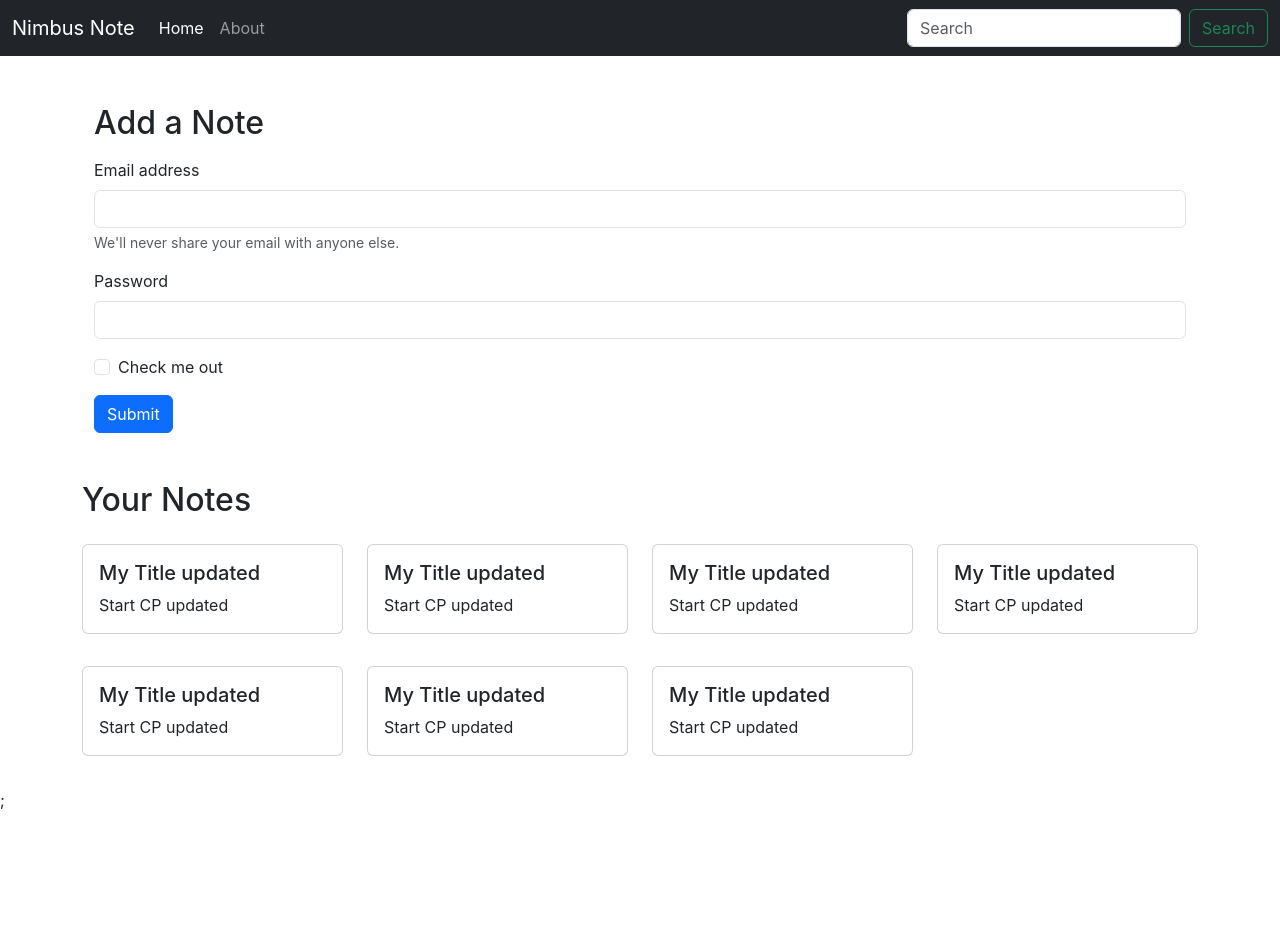
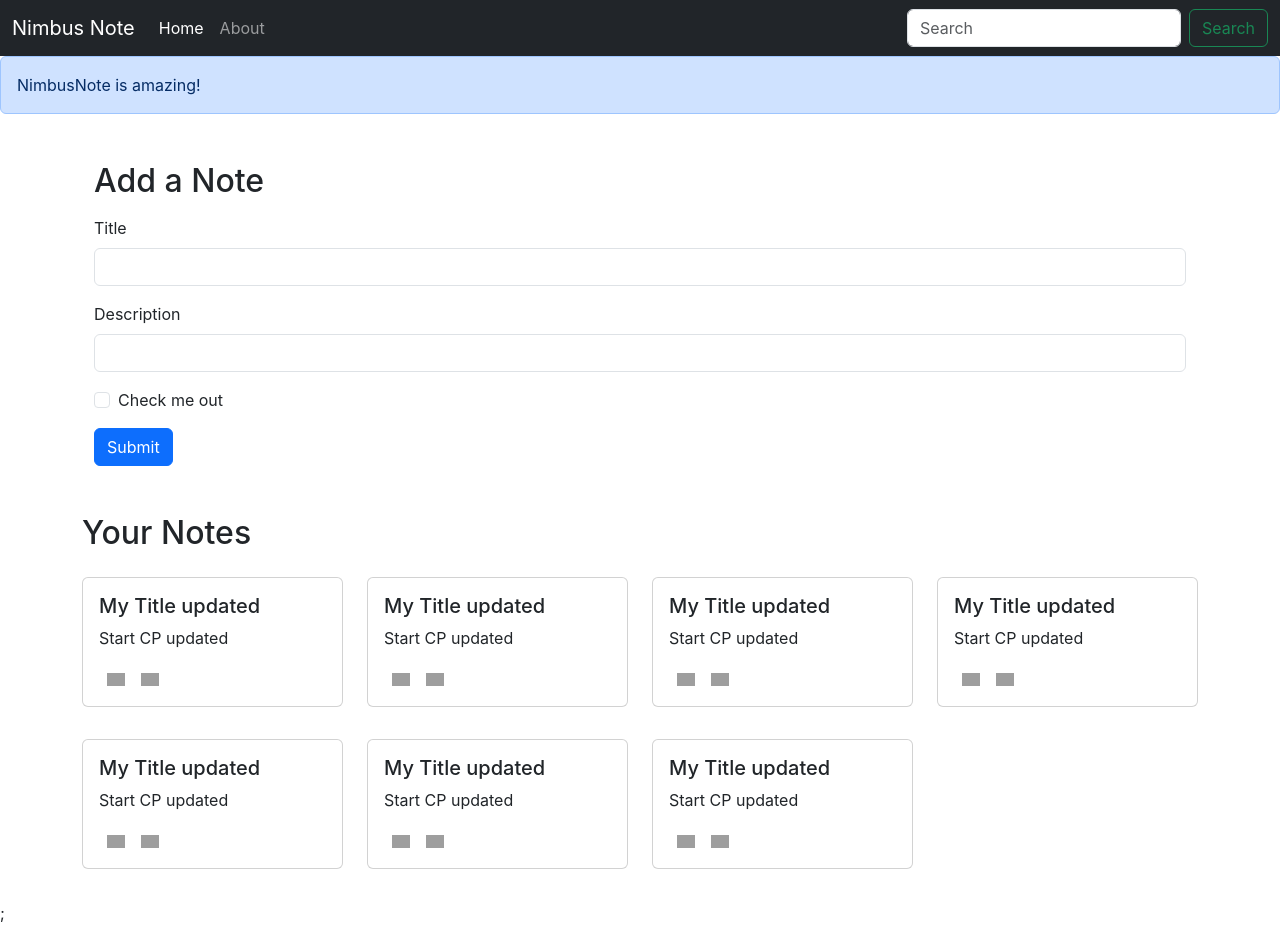
Before and after one commit to Saga690/nimbus-note, a React (Create React App) app: page / in a window 1280 px wide. Before the commit the page ends 812 px from the top, so only its background shows below. Built offline with nearby package versions, Linux system fonts and the light colour scheme; grey boxes are pictures that could not be loaded.

Commit message:
Added AddNote functionality CS

```diff
--- a/src/App.js
+++ b/src/App.js
@@ -4,6 +4,8 @@
 import Home from './components/Home';
 import About from './components/About';
 import NoteState from './context/notes/NoteState';
+import Alert from './components/Alert';
+
 
 function App() {
   return (
@@ -11,6 +13,7 @@
       <NoteState>
         <Router>
           <Navbar />
+          <Alert message="NimbusNote is amazing!" />
           <div className="container">
             <Routes>
               <Route path="/" element={<Home />} />
--- /dev/null
+++ b/src/components/AddNote.js
@@ -0,0 +1,41 @@
+import React, { useContext, useState } from 'react'
+import noteContext from "../context/notes/NoteContext";
+
+const AddNote = () => {
+    const context = useContext(noteContext);
+    const { addNote } = context;
+
+    const [note, setNote] = useState({ title: "", description: "", tag: "default" });
+
+    const handleClick = (e) => {
+        e.preventDefault();
+        addNote(note.title, note.description, note.tag);
+    }
+
+    const onChange = (e) => {
+        setNote({ ...note, [e.target.name]: e.target.value })
+    }
+
+    return (
+        <div className="container my-5">
+            <h2>Add a Note</h2>
+            <form className="my-3">
+                <div className="mb-3">
+                    <label htmlFor="title" className="form-label">Title</label>
+                    <input type="text" className="form-control" id="title" name="title" aria-describedby="emailHelp" onChange={onChange} />
+                </div>
+                <div className="mb-3">
+                    <label htmlFor="description" className="form-label">Description</label>
+                    <input type="text" className="form-control" id="description" name="description" onChange={onChange} />
+                </div>
+                <div className="mb-3 form-check">
+                    <input type="checkbox" className="form-check-input" id="exampleCheck1" />
+                    <label className="form-check-label" htmlFor="exampleCheck1">Check me out</label>
+                </div>
+                <button type="submit" className="btn btn-primary" onClick={handleClick}>Submit</button>
+            </form>
+        </div>
+    )
+}
+
+export default AddNote
--- /dev/null
+++ b/src/components/Alert.js
@@ -0,0 +1,13 @@
+import React from 'react'
+
+const Alert = (props) => {
+    return (
+        <div>
+            <div className="alert alert-primary" role="alert">
+                {props.message}
+            </div>
+        </div>
+    )
+}
+
+export default Alert
--- a/src/components/Home.js
+++ b/src/components/Home.js
@@ -1,30 +1,8 @@
 import Notes from './Notes';
 
 const Home = () => {
-
-
-
     return (
         <div>
-            <div className="container my-5">
-                <h2>Add a Note</h2>
-                <form className="my-3">
-                    <div className="mb-3">
-                        <label for="exampleInputEmail1" className="form-label">Email address</label>
-                        <input type="email" className="form-control" id="exampleInputEmail1" aria-describedby="emailHelp" />
-                        <div id="emailHelp" className="form-text">We'll never share your email with anyone else.</div>
-                    </div>
-                    <div className="mb-3">
-                        <label for="exampleInputPassword1" className="form-label">Password</label>
-                        <input type="password" className="form-control" id="exampleInputPassword1" />
-                    </div>
-                    <div className="mb-3 form-check">
-                        <input type="checkbox" className="form-check-input" id="exampleCheck1" />
-                        <label className="form-check-label" for="exampleCheck1">Check me out</label>
-                    </div>
-                    <button type="submit" className="btn btn-primary">Submit</button>
-                </form>
-            </div>
             <Notes />
         </div>
     )
--- a/src/components/Noteitem.js
+++ b/src/components/Noteitem.js
@@ -4,10 +4,12 @@
     const { note } = props;
     return (
         <div className="col-md-3">
-            <div class="card my-3">
-                <div class="card-body">
-                    <h5 class="card-title">{note.title}</h5>
-                    <p class="card-text">{note.description}</p>
+            <div className="card my-3">
+                <div className="card-body">
+                    <h5 className="card-title">{note.title}</h5>
+                    <p className="card-text">{note.description}</p>
+                    <img className='mx-2' src="https://cdn-icons-png.flaticon.com/128/484/484662.png" alt="" width={18} />
+                    <img className='mx-2' src="https://cdn-icons-png.flaticon.com/128/1159/1159633.png" alt="" width={18} />
                 </div>
             </div>
         </div>
--- a/src/components/Notes.js
+++ b/src/components/Notes.js
@@ -1,17 +1,21 @@
 import noteContext from "../context/notes/NoteContext";
 import React, { useContext } from 'react';
 import { Noteitem } from "./Noteitem";
+import AddNote from "./AddNote";
 
 const Notes = () => {
     const context = useContext(noteContext);
-    const {notes, setNotes} = context;
+    const {notes, addNote} = context;
     return (
+        <>
+        <AddNote />
         <div className="row my-3">
             <h2>Your Notes</h2>
             {notes.map((note) => {
-                return <Noteitem note={note} />;
+                return <Noteitem key={note._id} note={note} />;
             })}
         </div>
+        </>
     )
 }
 
--- a/src/context/notes/NoteState.js
+++ b/src/context/notes/NoteState.js
@@ -71,8 +71,32 @@
 
     const [notes, setNotes] = useState(notesInitial);
 
+
+    const addNote = (title, description, tag) => {
+        //API Call pending
+        const note = {
+            "_id": "658eba00e563d48f7dcc9a38",
+            "user": "658dabb4ac3a080329094358",
+            "title": title,
+            "description": description,
+            "tag": tag,
+            "date": "2023-12-29T12:22:24.862Z",
+            "__v": 0
+        };
+        setNotes(notes.concat(note));
+    }
+
+    const deleteNote = () => {
+
+    }
+
+    const editNote = () => {
+
+    }
+
+
     return (
-        <NoteContext.Provider value={{ notes, setNotes }}>
+        <NoteContext.Provider value={{ notes, addNote, deleteNote, editNote }}>
             {props.children};
         </NoteContext.Provider>
     )
--- a/src/index.css
+++ b/src/index.css
@@ -11,3 +11,7 @@
   font-family: source-code-pro, Menlo, Monaco, Consolas, 'Courier New',
     monospace;
 }
+
+img{
+  cursor: pointer;
+}
```
